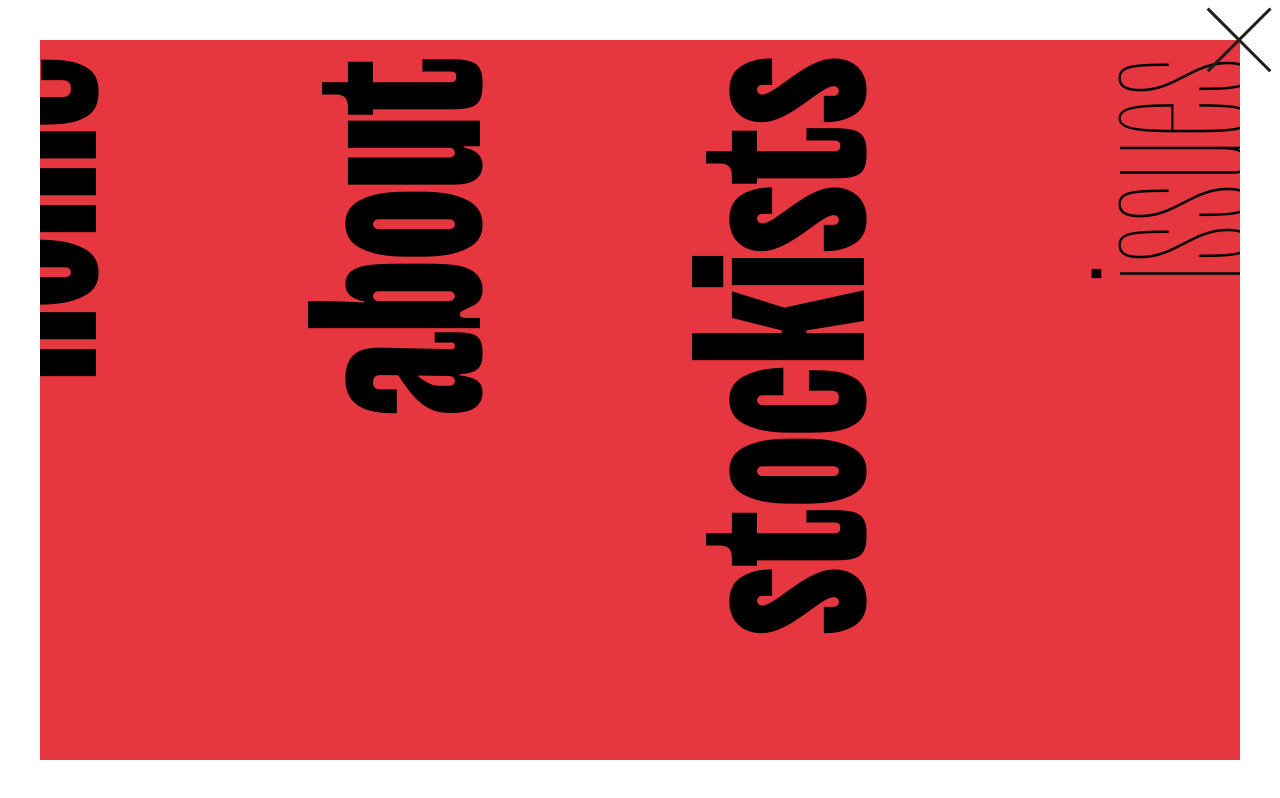
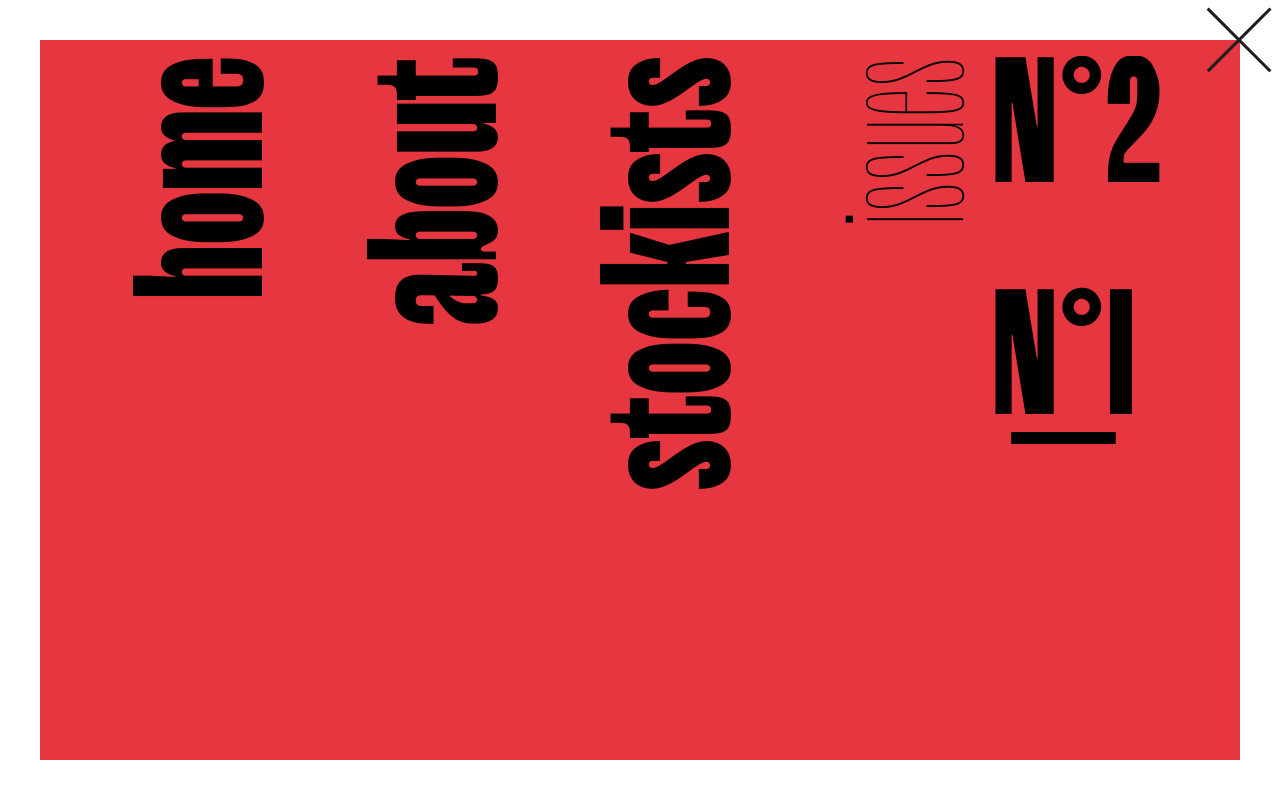
Before and after one commit to bit1creative/solomiya, a React (Vite) app: page /issue/1 in a window 1280 px wide. Both pictures are taken after a click on the button 64 px from the left and 76 px from the top of the page. Built offline with nearby package versions, Linux system fonts and the light colour scheme.

Commit message:
FIX THAT DAMN MENU!!!

```diff
--- a/src/layout/components/Menu.tsx
+++ b/src/layout/components/Menu.tsx
@@ -1,3 +1,4 @@
+/* eslint-disable @typescript-eslint/no-unused-vars */
 import { useLayoutEffect, useRef } from 'react';
 import { Link, useParams } from 'react-router-dom';
 import gsap from 'gsap';
@@ -107,14 +108,15 @@ export const Menu = ({ onCloseMenu }: Props) => {
   }, [mainColor]);
 
   return (
-    <div ref={rootRef} className="h-full">
+    <div ref={rootRef} className="h-full w-full">
       <div
         ref={bgRef}
-        className="flex h-full select-none flex-col items-end justify-center overflow-hidden px-2 font-yuni-black text-8xl lg:flex-row lg:items-start lg:p-4 lg:text-lg-xl"
+        className="flex h-full w-full select-none items-center justify-center overflow-hidden px-2 lg:block lg:p-4"
       >
+        <div className="grid h-min w-full justify-end overflow-hidden text-end font-yuni-black text-8xl lg:grid-cols-5 lg:items-start lg:text-lg-xl">
           <Link
             ref={(el) => menuItemsRef.current.push(el as HTMLElement)}
-          className="menu-item [clip-path:polygon(0_0,100%_0,100%_100%,0%_100%)] lg:-scale-100 lg:[writing-mode:vertical-rl]"
+            className="block h-max [clip-path:polygon(0_0,100%_0,100%_100%,0%_100%)] lg:-scale-100 lg:[writing-mode:vertical-rl]"
             to="/"
             onClick={onCloseMenu}
           >
@@ -122,23 +124,15 @@ export const Menu = ({ onCloseMenu }: Props) => {
           </Link>
           <Link
             ref={(el) => menuItemsRef.current.push(el as HTMLElement)}
-          className="menu-item [clip-path:polygon(0_0,100%_0,100%_100%,0%_100%)] lg:-scale-100 lg:[writing-mode:vertical-rl]"
+            className="block h-max [clip-path:polygon(0_0,100%_0,100%_100%,0%_100%)] lg:-scale-100 lg:[writing-mode:vertical-rl]"
             to={`/issue/${issue}/about-us`}
             onClick={onCloseMenu}
           >
             about
           </Link>
-        {/* <Link
-          ref={(el) => menuItemsRef.current.push(el as HTMLElement)}
-          className="menu-item [clip-path:polygon(0_0,100%_0,100%_100%,0%_100%)]"
-          to="/"
-          onClick={onCloseMenu}
-        >
-          shop
-        </Link> */}
           <Link
             ref={(el) => menuItemsRef.current.push(el as HTMLElement)}
-          className="menu-item [clip-path:polygon(0_0,100%_0,100%_100%,0%_100%)] lg:-scale-100 lg:[writing-mode:vertical-rl]"
+            className="block h-max [clip-path:polygon(0_0,100%_0,100%_100%,0%_100%)] lg:-scale-100 lg:[writing-mode:vertical-rl]"
             to={`/issue/${issue}/stockists`}
             onClick={onCloseMenu}
           >
@@ -146,28 +140,29 @@ export const Menu = ({ onCloseMenu }: Props) => {
           </Link>
           <div
             ref={(el) => menuItemsRef.current.push(el as HTMLElement)}
-          className="menu-item font-yuni-hair [clip-path:polygon(0_0,100%_0,100%_100%,0%_100%)] lg:-scale-100 lg:[writing-mode:vertical-rl]"
+            className="h-max font-yuni-hair [clip-path:polygon(0_0,100%_0,100%_100%,0%_100%)] lg:-scale-100 lg:[writing-mode:vertical-rl]"
           >
             issues
           </div>
-        <div className="menu-item flex space-x-4 lg:-mt-12 lg:flex-col lg:-space-y-2 lg:space-x-0 lg:text-lg-2xl">
-          <div>
+          <div className="flex h-max justify-end gap-x-4 text-center lg:-mt-20 lg:flex-col lg:gap-x-0 lg:text-lg-2xl">
+            <div className="w-max">
               <Link ref={(el) => menuItemsRef.current.push(el as HTMLElement)} to="/issue/2" onClick={onCloseMenu}>
                 N°2
               </Link>
               <div
                 ref={(el) => underlinesRef.current.push(el as HTMLElement)}
-              className={`-mt-2 h-1 w-full bg-black lg:-mt-6 lg:h-3 ${useIssueMatch('2') ? '' : 'hidden'}`}
+                className={`-mt-5 h-1 w-full bg-black lg:-mt-16 lg:h-3 ${useIssueMatch('2') ? '' : 'hidden'}`}
               />
             </div>
-          <div>
+            <div className="w-max lg:-mt-14">
               <Link ref={(el) => menuItemsRef.current.push(el as HTMLElement)} to="/" onClick={onCloseMenu}>
                 N°1
               </Link>
               <div
                 ref={(el) => underlinesRef.current.push(el as HTMLElement)}
-              className={`-mt-2 h-1 w-full bg-black lg:-mt-6 lg:h-3 ${useIssueMatch('1') ? '' : 'hidden'}`}
+                className={`-mt-5 h-1 w-full bg-black lg:-mt-16 lg:h-3 ${useIssueMatch('1') ? '' : 'hidden'}`}
               />
+            </div>
           </div>
         </div>
       </div>
--- a/src/layout/index.tsx
+++ b/src/layout/index.tsx
@@ -38,7 +38,7 @@ export const Layout = () => {
         <Dialog.Trigger className="absolute left-2 top-2 z-20 lg:left-4 lg:top-5">
           <img className="h-18 w-16 lg:h-28 lg:w-24" src={logo} alt="logo" />
         </Dialog.Trigger>
-        <div className="absolute bottom-5 left-5 right-5 top-5 z-0 h-[calc(100%-2.5rem)] overflow-y-scroll bg-white lg:bottom-10 lg:left-10 lg:right-10 lg:top-10 lg:h-[calc(100%-5rem)]">
+        <div className="no-scrollbar absolute bottom-5 left-5 right-5 top-5 z-0 h-[calc(100%-2.5rem)] overflow-y-scroll bg-white lg:bottom-10 lg:left-10 lg:right-10 lg:top-10 lg:h-[calc(100%-5rem)]">
           <div className="mx-auto max-w-[1440px]">
             <Outlet />
           </div>
--- a/tailwind.config.js
+++ b/tailwind.config.js
@@ -14,8 +14,8 @@ export default {
         'main-issue-2': '#ffee00'
       },
       fontSize: {
-        'lg-xl': ['16rem'],
-        'lg-2xl': ['18rem'],
+        'lg-xl': 'clamp(10rem, 15vw, 16rem);',
+        'lg-2xl': 'clamp(12rem, 10vw, 18rem);',
         '6xl': 'clamp(2.5rem, 5vw, 3.75rem);',
         '8xl': 'clamp(3.5rem, 5vw, 4.75rem);'
       },
```
Lines whose indentation alone changed are shown as unchanged.
